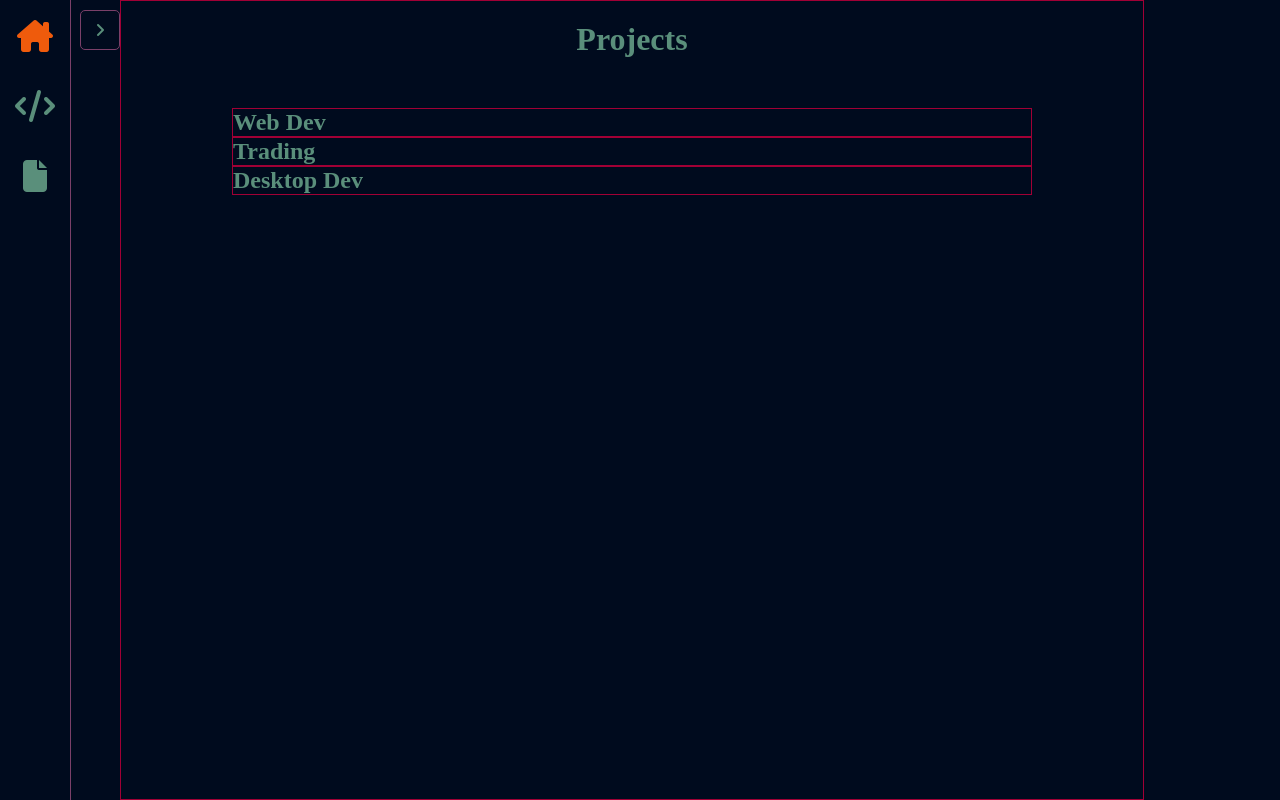
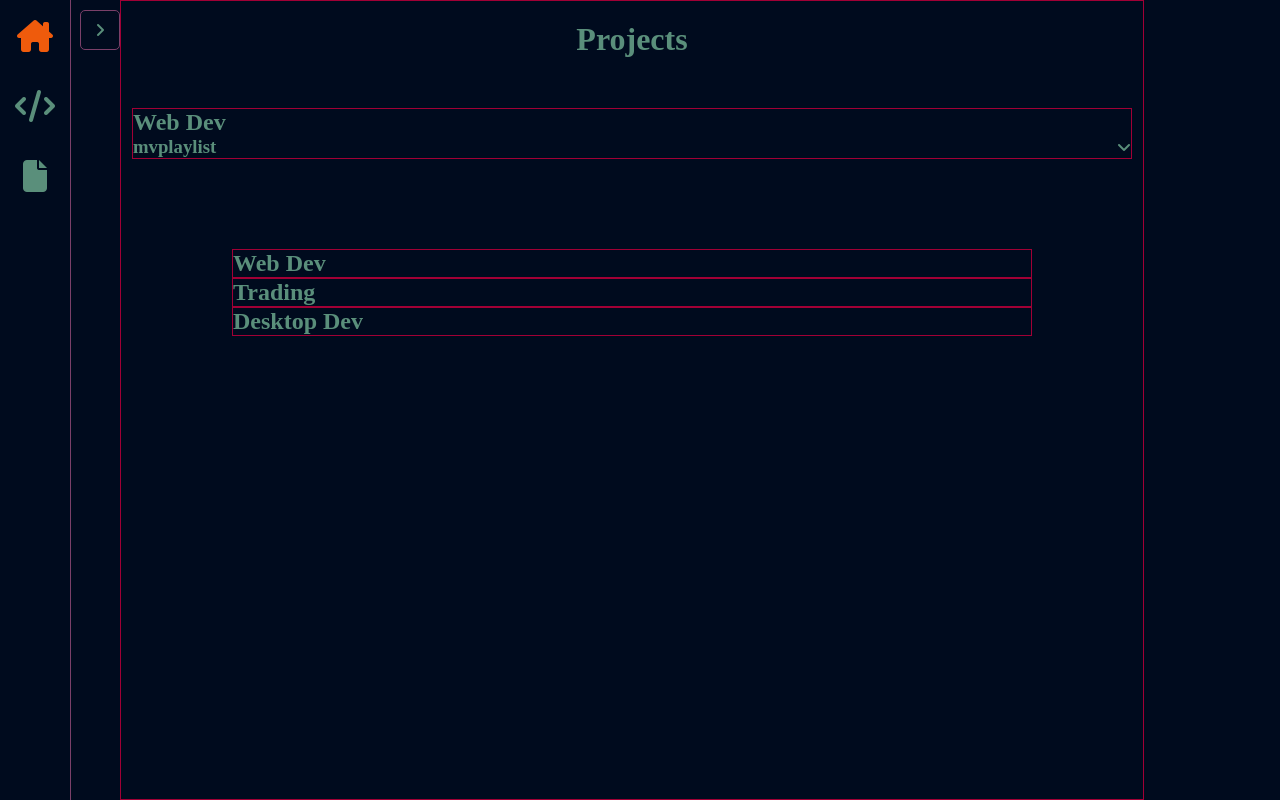
Before and after one commit to danielxhogan/portfolio22, a Next.js app: page /projects in a window 1280 px wide. Built offline with nearby package versions, Linux system fonts and the light colour scheme.

Commit message:
create basic structure of projects page

```diff
--- /dev/null
+++ b/components/DevSection.tsx
@@ -0,0 +1,35 @@
+import Project from './Project';
+import { IProject } from './Project';
+
+import { StaticImageData } from 'next/image';
+
+import styles from '../styles/DevSection.module.css'
+
+interface IDevSectionProps {
+  sectionTitle: String,
+  projects: IProject[]
+}
+
+export default function DevSection({ sectionTitle, projects }: IDevSectionProps) {
+
+  const makeProjectsList = (projects: IProject[]) => {
+    return(projects.map(project => {
+        return (
+          <div key={project.key}>
+            <Project project={project} />
+          </div>
+        )
+    }))
+  }
+
+  return (
+    <div className={styles['main']}>
+      <div className={styles['header']}>
+        <h2>{ sectionTitle }</h2>
+      </div>
+      <div className={styles['content']}>
+        { makeProjectsList(projects) }
+      </div>
+    </div>
+  )
+}
--- /dev/null
+++ b/components/Project.tsx
@@ -0,0 +1,40 @@
+import { useState } from 'react';
+
+import { StaticImageData } from 'next/image';
+
+import styles from '../styles/Project.module.css'
+
+const SHOWN = 'shown';
+const HIDDEN = 'hidden';
+
+export interface IProject {
+  key: React.Key,
+  projectTitle: String,
+  projectDescription: String,
+  projectImage: StaticImageData
+}
+
+interface IProjectProps {
+  project: IProject
+}
+
+export default function Project({ project }: IProjectProps) {
+  const [ shownHidden, setShownHidden ] = useState(HIDDEN);
+
+  const onClickChevronBtn = () => {
+    switch (shownHidden) {
+      case HIDDEN: setShownHidden(SHOWN); break;
+      case SHOWN: setShownHidden(HIDDEN); break;
+    }
+  };
+  return (
+    <div className={styles['main']}>
+      <div className={styles['header']}>
+        <h3>{ project.projectTitle }</h3>
+        <div className={styles['chevron']}>
+          <i className='fa-solid fa-angle-down' />
+        </div>
+      </div>
+    </div>
+  )
+}
--- a/pages/projects.tsx
+++ b/pages/projects.tsx
@@ -1,10 +1,22 @@
 import SideNav from '../components/SideNav'
+import DevSection from '../components/DevSection'
 
 import Head from 'next/head'
 
 import styles from '../styles/Projects.module.css'
+import mvplaylist from '../public/mvplaylist.png'
 
 export default function Projects() {
+
+  const webDevProjects = [
+    {
+      key: 0,
+      projectTitle: 'mvplaylist',
+      projectDescription: 'Turn your Spotify playlist into a Youtube music video playlist.',
+      projectImage: mvplaylist
+    }
+  ]
+
   return (
     <>
       <Head>
@@ -14,6 +26,14 @@ export default function Projects() {
         <SideNav />
         <div className={styles['content']}>
           <h1>Projects</h1>
+
+          <DevSection sectionTitle={'Web Dev'} projects={webDevProjects} />
+          <br />
+          <br />
+          <br />
+          <br />
+          <br />
+
           <div className={styles['dev-section']}>
             <h2>Web Dev</h2>
           </div>
--- /dev/null
+++ b/styles/DevSection.module.css
@@ -0,0 +1,13 @@
+.main {
+  border: 1px solid var(--red);
+  width: 100%;
+  max-width: 1000px;
+  display: flex;
+  flex-direction: column;
+}
+
+.header {
+  width: 100%;
+  display: flex;
+  justify-content: space-between;
+}
--- /dev/null
+++ b/styles/Project.module.css
@@ -0,0 +1,10 @@
+.header {
+  display: flex;
+  justify-content: space-between;
+}
+
+.chevron {
+  display: flex;
+  justify-content: center;
+  align-items: center;
+}
```
Also changed, not shown: public/mvplaylist.png (added).
